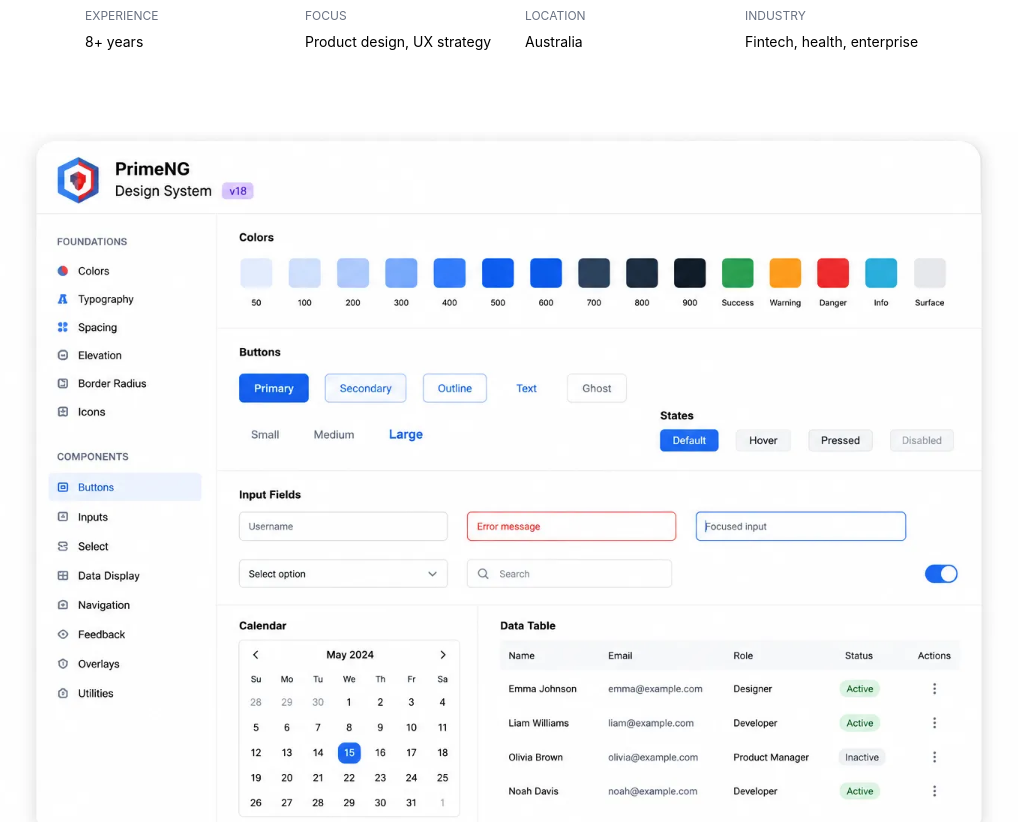
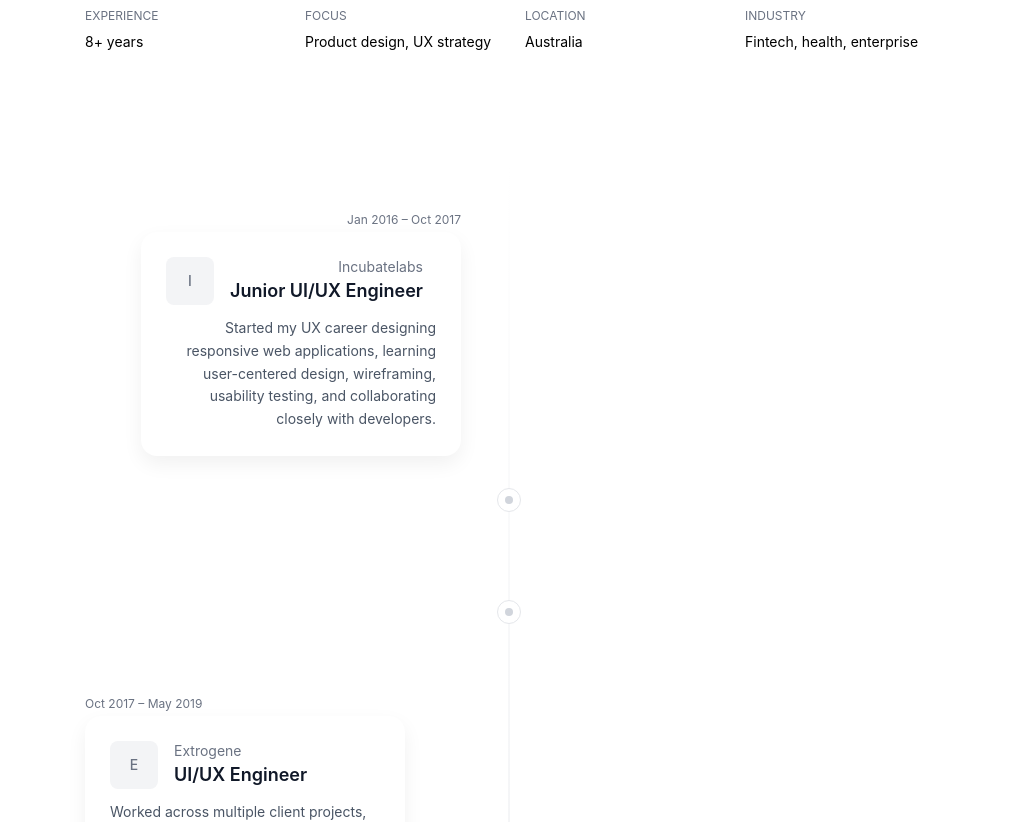
Before and after one commit to lakmal34/ux-portfolio, a React (Vite) app: page /about in a window 1280 px wide. Shown: the part 440-1262 px from the top of the page, without its empty margins (131-1149 px from the left). Built offline with nearby package versions, Linux system fonts and the light colour scheme.

Commit message:
Center CareerTimeline in About page; remove hero and image grid

```diff
--- a/src/app/pages/About.tsx
+++ b/src/app/pages/About.tsx
@@ -1,7 +1,7 @@
 import { Link } from 'react-router';
 import { ImageWithFallback } from '../components/figma/ImageWithFallback';
 import logo from '../../imports/logo.webp';
-import figmaCommunityImg from '../../imports/ChatGPT_Image_Jun_9__2026__08_09_30_PM.webp';
+// removed hero image import per request
 import CareerTimeline from '../components/CareerTimeline';
 
 const aboutHighlights = [
@@ -81,16 +81,10 @@
         </div>
       </section>
 
-      {/* Hero Media */}
-      <section className="px-6 mb-20">
-        <div className="max-w-6xl mx-auto">
-          <div className="aspect-[16/10] bg-gray-100 overflow-hidden rounded-3xl">
-            <ImageWithFallback
-              src={figmaCommunityImg}
-              alt="Design showcase"
-              className="w-full h-full object-cover"
-            />
-          </div>
+      {/* Centered Career Timeline */}
+      <section className="px-6 py-8 flex items-center justify-center min-h-[60vh]">
+        <div className="w-full max-w-4xl">
+          <CareerTimeline />
         </div>
       </section>
 
@@ -117,20 +111,7 @@
         </div>
       </section>
 
-      {/* Image Grid */}
-      <section className="px-6 pb-20">
-        <div className="max-w-6xl mx-auto grid grid-cols-3 gap-4">
-          {[...Array(6)].map((_, index) => (
-            <div key={index} className="aspect-[4/3] bg-gray-100 overflow-hidden rounded-3xl">
-              <ImageWithFallback
-                src={figmaCommunityImg}
-                alt={`About image ${index + 1}`}
-                className="w-full h-full object-cover"
-              />
-            </div>
-          ))}
-        </div>
-      </section>
+      {/* removed image grid per request */}
     </div>
   );
 }
```
